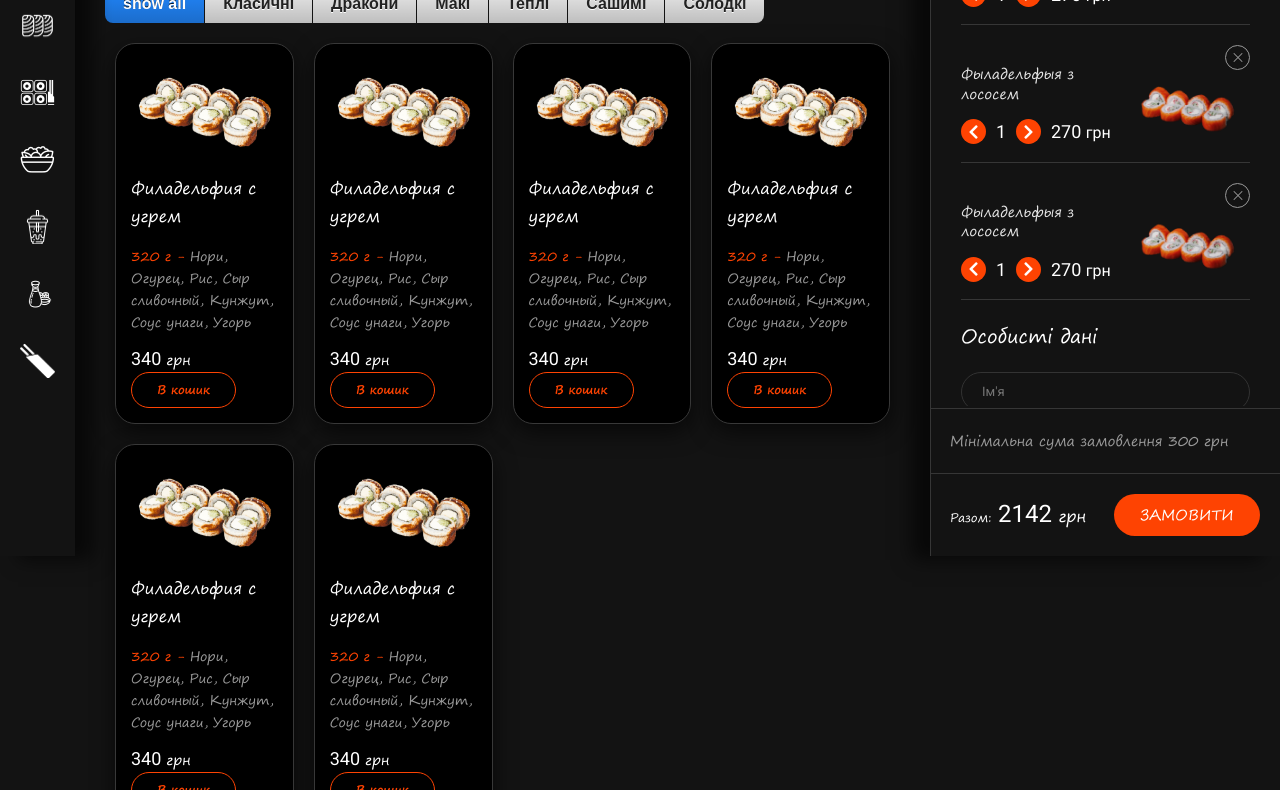
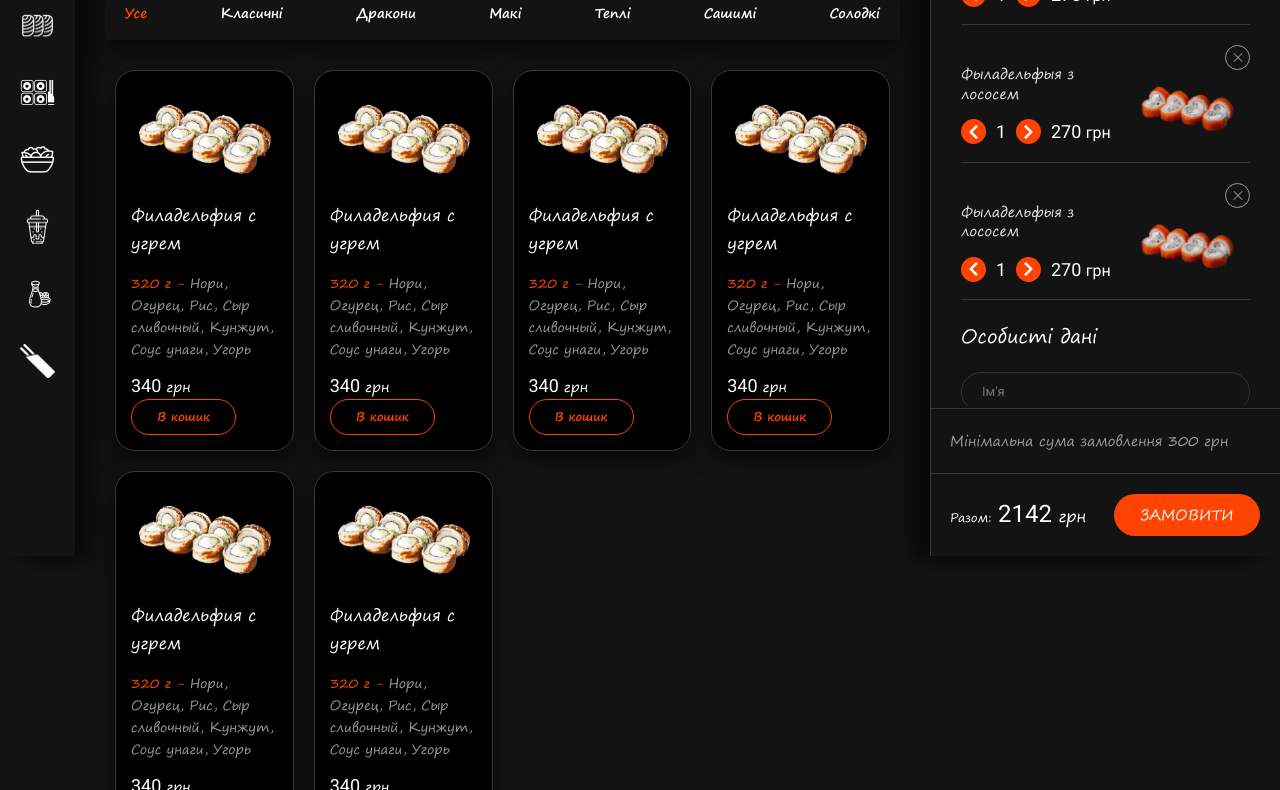
Before and after one commit to dr0n508/sushi, a website: page app/catalog_full_cart.html in a window 1280 px wide. Shown: the part 244-1034 px from the top of the page. Drawn offline with nearby package versions, Linux system fonts and the light colour scheme.

Commit message:
fix product filter

```diff
--- a/app/catalog_full_cart.html
+++ b/app/catalog_full_cart.html
@@ -282,14 +282,14 @@
 
     <!--</div>-->
 
-    <div class="button-group filters-button-group">
-      <button class="button is-checked" data-filter="*">show all</button>
-      <button class="button" data-filter=".classic">Класичні</button>
-      <button class="button" data-filter=".dragons">Дракони</button>
-      <button class="button" data-filter=".maki">Макі</button>
-      <button class="button" data-filter=".hot">Теплі</button>
-      <button class="button" data-filter=".sashimi">Сашимі</button>
-      <button class="button" data-filter=".sweets">Солодкі</button>
+    <div class="filters-button-group">
+      <button class="is-checked" data-filter="*">Усе</button>
+      <button data-filter=".classic">Класичні</button>
+      <button data-filter=".dragons">Дракони</button>
+      <button data-filter=".maki">Макі</button>
+      <button data-filter=".hot">Теплі</button>
+      <button data-filter=".sashimi">Сашимі</button>
+      <button data-filter=".sweets">Солодкі</button>
     </div>
 
     <div class="grid-filter">
--- a/app/scss/_tabs.scss
+++ b/app/scss/_tabs.scss
@@ -37,72 +37,32 @@
 
 //Isotop
 
-* { box-sizing: border-box; }
-
-body {
-  font-family: sans-serif;
+.filters-button-group {
+  display: flex;
+  justify-content: space-between;
+  box-shadow: 0 8px 22px rgba(0, 0, 0, 0.6);
+  border-top: solid 1px #383838;
+  margin-bottom: 20px;
+  button {
+    background: none;
+    outline: none;
+    border: none;
+    padding: 15px 20px;
+    &:hover {
+      color: $accent;
+    }
+    &:active {
+      color: $accent;
+    }
+  }
+  button.is-checked {
+    color: $accent;
+  }
 }
-
-/* ---- button ---- */
-
-.button {
-  display: inline-block;
-  padding: 10px 18px;
-  margin-bottom: 10px;
-  background: #EEE;
-  border: none;
-  border-radius: 7px;
-  background-image: linear-gradient( to bottom, hsla(0, 0%, 0%, 0), hsla(0, 0%, 0%, 0.2) );
-  color: #222;
-  font-family: sans-serif;
-  font-size: 16px;
-  text-shadow: 0 1px white;
-  cursor: pointer;
-}
-
-.button:hover {
-  background-color: #8CF;
-  text-shadow: 0 1px hsla(0, 0%, 100%, 0.5);
-  color: #222;
-}
-
-.button:active,
-.button.is-checked {
-  background-color: #28F;
-}
-
-.button.is-checked {
-  color: white;
-  text-shadow: 0 -1px hsla(0, 0%, 0%, 0.8);
-}
-
-.button:active {
-  box-shadow: inset 0 1px 10px hsla(0, 0%, 0%, 0.8);
-}
-
-/* ---- button-group ---- */
-
-.button-group:after {
-  content: '';
-  display: block;
-  clear: both;
-}
-
-.button-group .button {
-  float: left;
-  border-radius: 0;
-  margin-left: 0;
-  margin-right: 1px;
-}
-
-.button-group .button:first-child { border-radius: 0.5em 0 0 0.5em; }
-.button-group .button:last-child { border-radius: 0 0.5em 0.5em 0; }
-
-/* ---- isotope ---- */
-
 
 .grid-filter {
   display: flex;
+  margin-bottom: 50px;
   &:after {
     content: '';
     display: block;
```
Also changed, not shown: app/_catalog_full_cart.html (+8 -8 lines), app/css/main.min.css, 1 other file.
